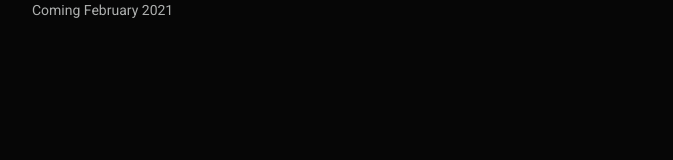
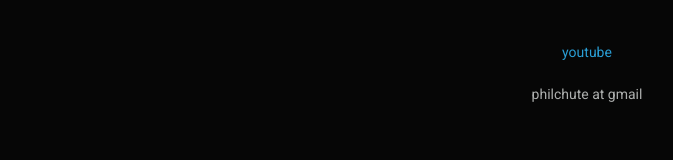
Before and after one commit to philchute/philchute.github.io, a plain HTML site: page index.html in a window 1280 px wide. Shown: the whole page, without its empty margins (53-726 px from the left). Drawn offline with nearby package versions, Linux system fonts and the light colour scheme.

Commit message:
Add files via upload

```diff
--- a/index.html
+++ b/index.html
@@ -2,13 +2,13 @@
 <html lang="en">
 	<head>
 		<meta charset="utf-8" />
-		<title>chess960.win</title>
+		<title>philchute.com</title>
 		<link rel="stylesheet" href="https://bootswatch.com/4/cyborg/bootstrap.min.css" />
 	</head>
 	<body>
 		<main class="container">
 			<section>
-				<p>Coming February 2021</p>
+				<p class="text-center"><br><br><a href="https://www.youtube.com/c/PhilipChute">youtube</a><br><br> philchute at gmail</p>
 			</section>
 		</main>
 	</body>
```
